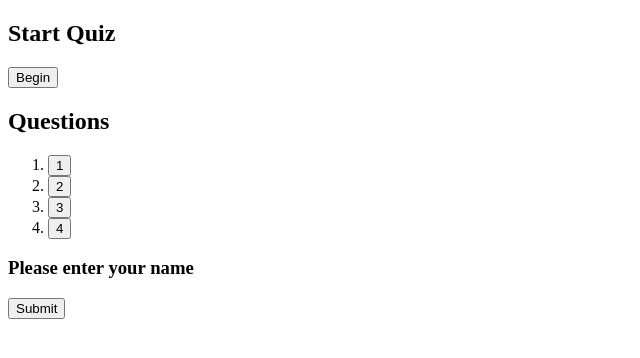
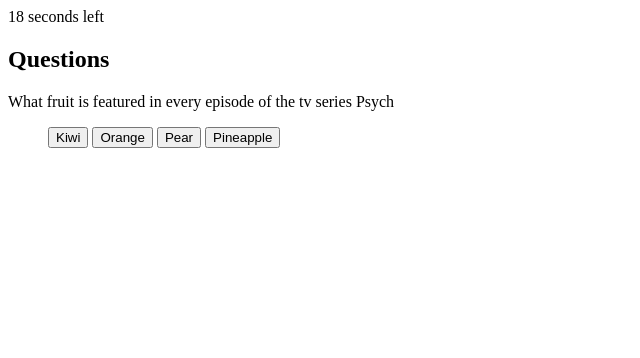
Before and after one commit to selaprivette/CodeQuiz, a plain HTML site: page index.html in a window 1280 px wide. Both pictures are taken after a click on the button "Begin". Shown: the whole page, without its empty margins (0-640 px from the left). Drawn offline with Linux system fonts and the light colour scheme.

Commit message:
fixed syntax errors

```diff
--- a/index.html
+++ b/index.html
@@ -1,34 +1,39 @@
 <!DOCTYPE html>
 <html lang="en">
+
 <head>
     <meta charset="UTF-8">
     <meta http-equiv="X-UA-Compatible" content="IE=edge">
     <meta name="viewport" content="width=device-width, initial-scale=1.0">
     <title>Psych quiz</title>
 </head>
+
 <body>
     <section id="start">
         <h1>Start Quiz</h1>
-        <button>Begin</button>
+        <button id="begin-button">Begin</button>
     </section>
     <section id="quiz">
+        <div id="time">
+        </div>
         <h2 id="title"> Questions</h2>
-        <div id="questions">
+        <p id="question">
 
-        </div>
-        <ol id ="selection">
-        <li><button id="1">1</button></li>
-        <li><button id="2">2</button></li>
-        <li><button id="3">3</button></li>
-        <li><button id="4">4</button></li>
-    </ol>
+        </p>
+        <ol id="selection">
+            <button id="but1">1</button>
+            <button id="but2">2</button>
+            <button id="but3">3</button>
+            <button id="but4">4</button>
+        </ol>
     </section>
-    <section id ="end">
+    <section id="end">
         <h3> Please enter your name</h3>
-        <inupt type = "text">
+        <inupt type="text">
             <button>Submit</button>
 
     </section>
-    <script type="text/javascript" src="./assets/js/script.js"></script>
+    <script type="text/javascript" src="script.js"></script>
 </body>
+
 </html>
--- a/script.js
+++ b/script.js
@@ -5,87 +5,97 @@ var end = 'end';
 var startEl = document.querySelector("#start");
 var quizEl = document.querySelector("#quiz");
 var endEl = document.querySelector("#end");
-var beginButton = documnet.querySelector("#begin button");
-var title = document.querySelector("#title");
+var beginButton = document.querySelector("#begin-button");
+var myTitle = document.querySelector("#title");
 var timeEl = document.querySelector("#time");
-var contentEl = document.querySelector("#content");
+var questionEl = document.querySelector("#question");
 var choicesEl = document.querySelector("#choices");
+var button1El = document.querySelector("#but1");
+var button2El = document.querySelector("#but2");
+var button3El = document.querySelector("#but3");
+var button4El = document.querySelector("#but4");
 
 var currentQuestion = 0;
 var currentAnswers = 0;
 var quizFinished = false;
+
+
 var questions = [
     {
         question: "What fruit is featured in every episode of the tv series Psych",
         answer: "Pineapple",
         choices: [
-            "Kiwi"
-            "Orange"
-            "Pear"
+            "Kiwi",
+            "Orange",
+            "Pear",
             "Pineapple"
         ]
     }
     ,
+    {
         question: "What is Shawn's best friends name?",
         answer: "Gus",
         choices: [
-            "Ben"
-            "Gus"
-            "Chris"
+            "Ben",
+            "Gus",
+            "Chris",
             "Henry"
         ]
+    }
     ,
-
+    {
         question: "Who is Shawn's main love interest?",
         answer: "Juliette",
         choices: [
-            "Amy"
-            "Mary"
-            "Juliette"
+            "Amy",
+            "Mary",
+            "Juliette",
             "Abigail"
         ]
+    }
     ,
+    {
     question: "Who is the Chief of Police?",
         answer: "Vick",
         choices: [
-            "Lassiter"
-            "O'Hara"
-            "Vick"
+            "Lassiter",
+            "O'Hara",
+            "Vick",
             "Spencer"
         ]
+    }
     ,
-
+    {
         question: "What is Shawn and Gus' catchphrase?",
         answer: "Come on son",
         choices: [
-            "Let's go"
-            "Come on son"
-            "To infinity and beyond"
+            "Let's go",
+            "Come on son",
+            "To infinity and beyond",
             "yolo"
         ]
+    }
 ]
+function init(){
 
-function init(){
     displayState();
 };
 var secondsLeft = 20
 function displayTime(){
-    timeEl.textContent = secondsLeft + "seconds left";
+    timeEl.textContent = secondsLeft + " seconds left";
 }
 function displayQuestion(){
-    var eachQuestion = questions[currentQustion].question
-    contentEl.textContent = eachQuestion
+    var eachQuestion = questions[currentQuestion].question
+    questionEl.textContent = eachQuestion
 
 }
 function displayChoices(){
     var eachChoice = questions[currentQuestion].choices
-    choicesEl.textContent = eachChoice
-    for(var i = 0; i < eachChoice.length; i++){
-        var doc = document.createElement("button")
-        doc.setAttribute("class", "solid")
-        doc.setAttribute("value", "each choice")
-        choicesEl.textContent = eachChoice[i]
-    }
+    button1El.textContent = eachChoice[0]
+    button2El.textContent = eachChoice[1]
+    button3El.textContent = eachChoice[2]
+    button4El.textContent = eachChoice[3]
+
 }
 function displayState(){
     if (state === 'start'){
@@ -117,10 +127,8 @@ beginButton.addEventListener("click", function() {
     }, 1000)
 });
 
-myTitle.addEventListener("click", function() {
-    state = "end"
-    displayState();
-});
+
+
 init();
 
 // GIVEN I am taking a code quiz
```
